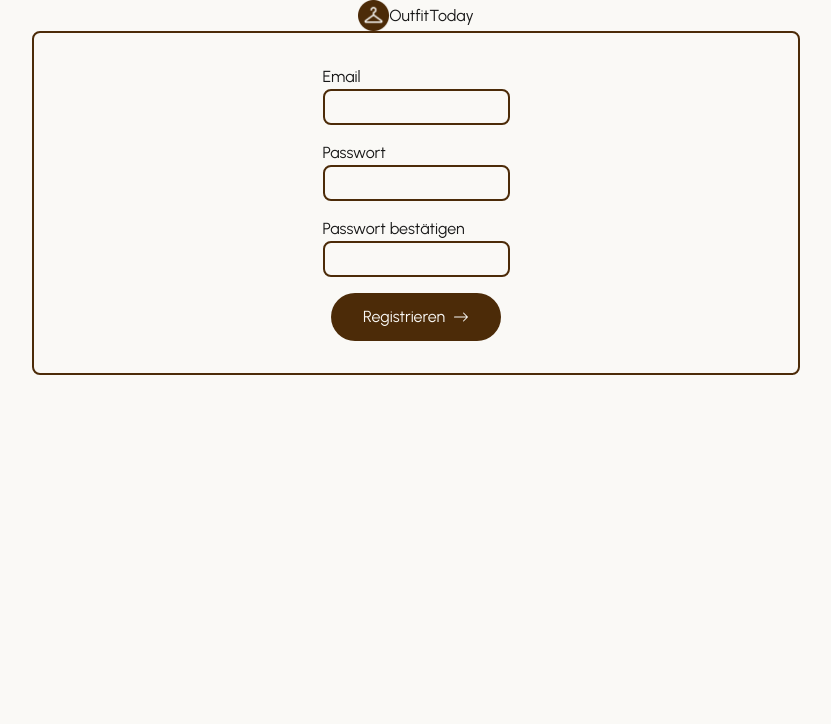
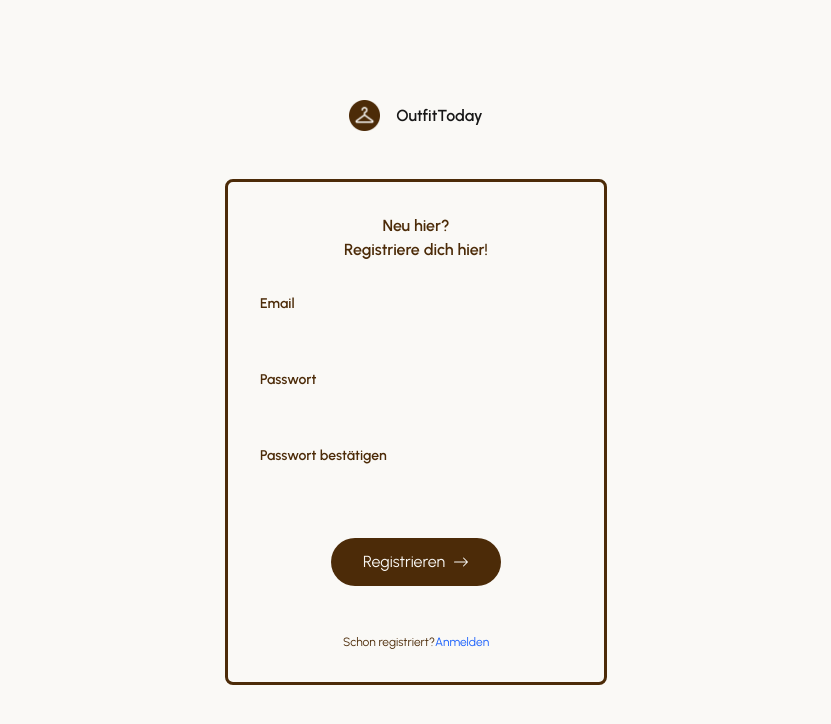
Before and after one commit to im23-pilzm/outfit-today, a Next.js app: page /register in a window 1280 px wide. Shown: the top 724 px of the page, without its empty margins (224-1055 px from the left). Built offline with nearby package versions, Linux system fonts and the light colour scheme.

Commit message:
Finished RegisterPage styling + Link to login-page

```diff
--- /dev/null
+++ b/app/login/page.jsx
@@ -0,0 +1,10 @@
+import React from "react";
+
+export default function LoginPage() {
+    return (
+        <div style={{ minHeight: "100vh", display: "flex", alignItems: "center", justifyContent: "center" }}>
+            <h1>Login Page</h1>
+            <p>Please enter your credentials to continue.</p>
+        </div>
+    );
+}
--- a/app/register/page.jsx
+++ b/app/register/page.jsx
@@ -36,35 +36,36 @@ export default function RegisterPage() {
 
     return (
         <>
-            <div className="flex justify-center items-center">
+            <div className="flex justify-center items-center mt-25">
                 <Image
                     src="/hanger.png"
                     alt="HangerIcon"
                     height={31}
                     width={31}
                 />
-                <p>OutfitToday</p>
+                <p className="ml-4 font-semibold">OutfitToday</p>
             </div>
 
-            <div className="flex justify-center items-center">
-                <form onSubmit={handleSubmit} className="border-2 border-[#4C2B08] rounded-lg p-8 w-3xl">
-                    <div className="flex flex-col items-center justify-center gap-4">
-                        <div className="flex flex-col items-center justify-center gap-4">
-                            <div className="flex flex-col items-center justify-center">
-                                <label htmlFor="email" className="self-start w-full text-left">Email</label>
-                                <input type="email" name="email" required className="border-2 border-[#4C2B08] rounded-lg py-1" />
+            <div className="flex justify-center items-center mt-12 text-[#4C2B08]">
+                <form onSubmit={handleSubmit} className="border-3 border-[#4C2B08] rounded-lg p-8 w-1xl">
+                    <p className="flex justify-center items-center text-center mb-8 font-semibold">Neu hier?<br />Registriere dich hier!</p>
+                    <div className="flex flex-col items-center justify-center">
+                        <div className="flex flex-col items-center justify-center gap-6">
+                            <div className="flex flex-col items-center justify-center w-78">
+                                <label htmlFor="email" className="self-start w-full text-left text-sm font-semibold">Email</label>
+                                <input type="email" name="email" required className="border-[1.5] border-[#4C2B08] rounded-lg py-1 w-full" />
                             </div>
-                            <div className="flex flex-col items-center justify-center">
-                                <label  htmlFor="password" className="self-start w-full text-left">Passwort</label>
-                                <input type="password" name="password" required className="border-2 border-[#4C2B08] rounded-lg py-1" />
+                            <div className="flex flex-col items-center justify-center w-78">
+                                <label htmlFor="password" className="self-start w-full text-left text-sm font-semibold">Passwort</label>
+                                <input type="password" name="password" required className="border-[1.5] border-[#4C2B08] rounded-lg py-1 w-full" />
                             </div>
-                            <div className="flex flex-col items-center justify-center">
-                                <label htmlFor="password_conf" className="self-start w-full text-left">Passwort bestätigen</label>
-                                <input type="password" name="password_conf" required className="border-2 border-[#4C2B08] rounded-lg py-1" />
+                            <div className="flex flex-col items-center justify-center w-78">
+                                <label htmlFor="password_conf" className="self-start w-full text-left text-sm font-semibold">Passwort bestätigen</label>
+                                <input type="password" name="password_conf" required className="border-[1.5] border-[#4C2B08] rounded-lg py-1 w-full" />
                             </div>
                         </div>
                         <button
-                            className="px-8 py-3 bg-[#4C2B08] text-[#FAF9F6] flex items-center gap-2 rounded-full transition duration-150 hover:bg-[#6B3F13] group"
+                            className="px-8 py-3 bg-[#4C2B08] text-[#FAF9F6] flex items-center gap-2 rounded-full transition duration-150 hover:bg-[#6B3F13] group mt-10"
                             type="submit"
                         >
                             Registrieren
@@ -79,7 +80,14 @@ export default function RegisterPage() {
                                 <path fillRule="evenodd" d="M1 8a.5.5 0 0 1 .5-.5h11.793l-3.147-3.146a.5.5 0 0 1 .708-.708l4 4a.5.5 0 0 1 0 .708l-4 4a.5.5 0 0 1-.708-.708L13.293 8.5H1.5A.5.5 0 0 1 1 8" />
                             </svg>
                         </button>
+                        <p className="mt-12 text-xs">
+                            Schon registriert?
+                            <Link href="/login" className="text-blue-600 hover:underline">
+                                Anmelden
+                            </Link>
+                        </p>
                     </div>
+
                 </form>
             </div>
 
```
